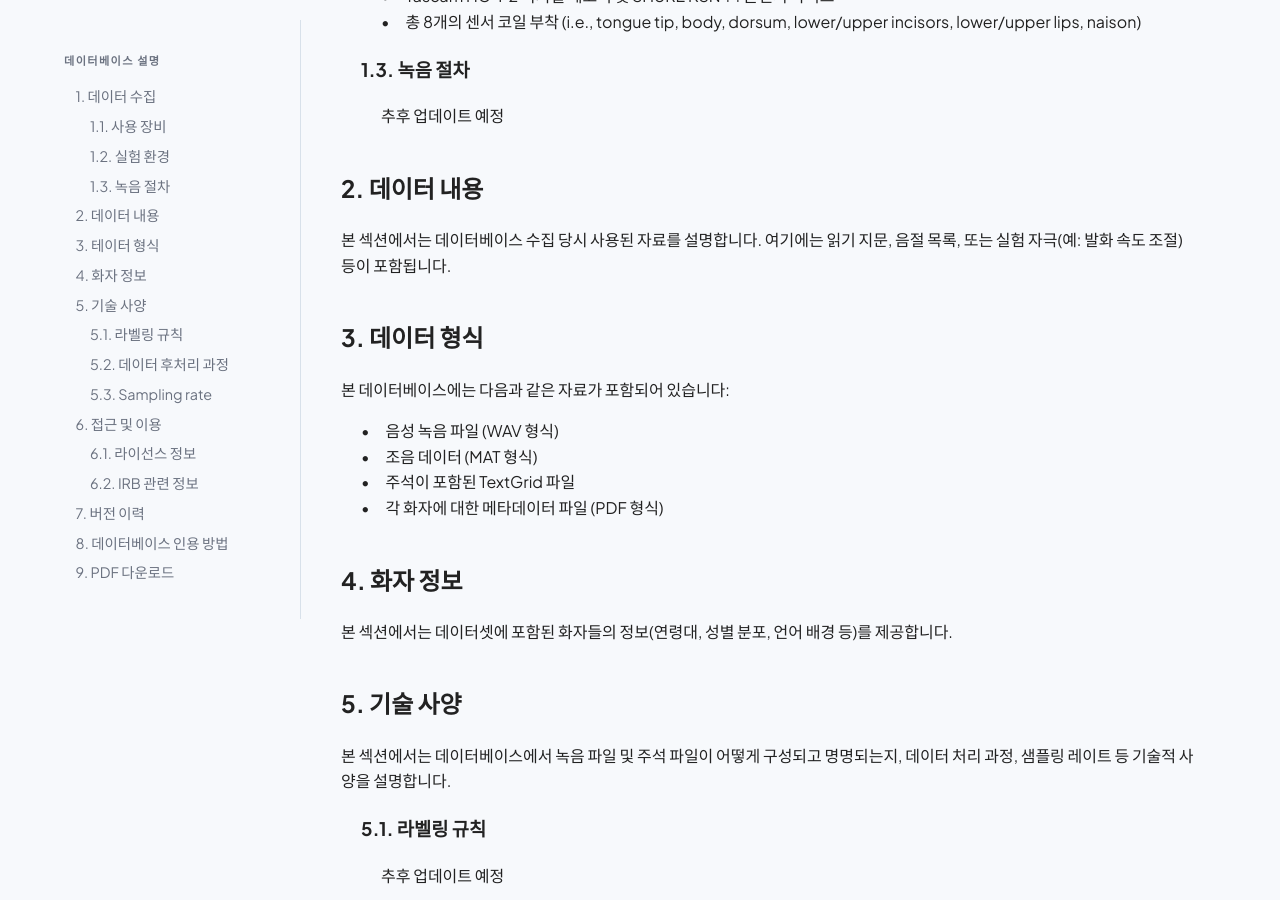
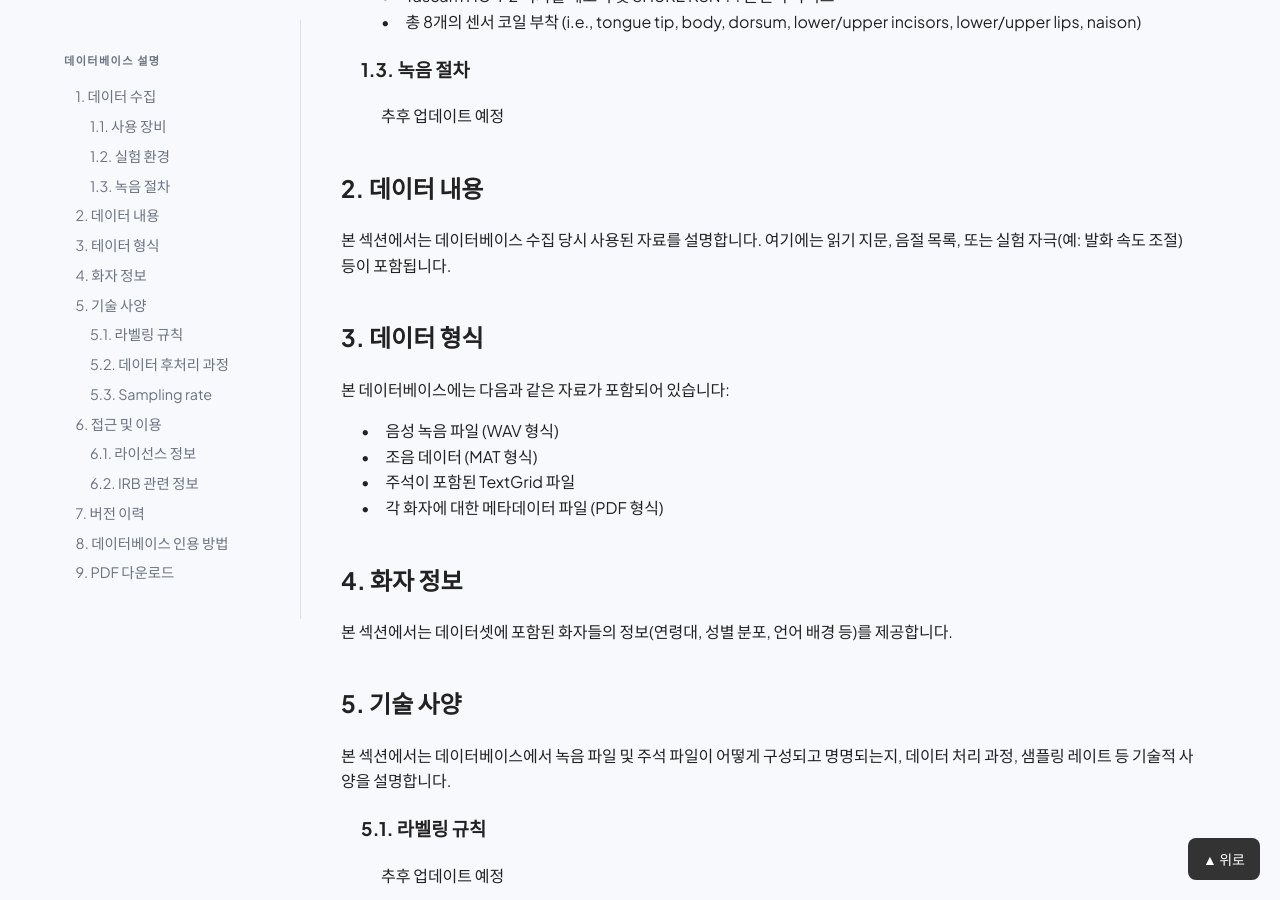
Before and after one commit to jiyoungj/jiyoungj.github.io, a Jekyll site: the page k-dad_demo/database_kor.html, which Jekyll copies as it is, in a window 1280 px wide and 900 px high, scrolled down 578 px. Built offline with Jekyll 4.4.1, drawn with Linux system fonts in a browser that asks for light colours.

Commit message:
Update database_kor.html

```diff
--- a/k-dad_demo/database_kor.html
+++ b/k-dad_demo/database_kor.html
@@ -8,7 +8,7 @@
 
     </head>
 
-    <body>
+    <body id="top">
         <div class="main-wrapper">
 
         <nav class="navbar">
@@ -169,6 +169,8 @@
         마지막 업데이트: 2026년 3월 10일
         </div>
 
+        <a href="#top" class="back-to-top">▲ 위로</a>
+
         </div>
 
         <footer class="footer">
```
